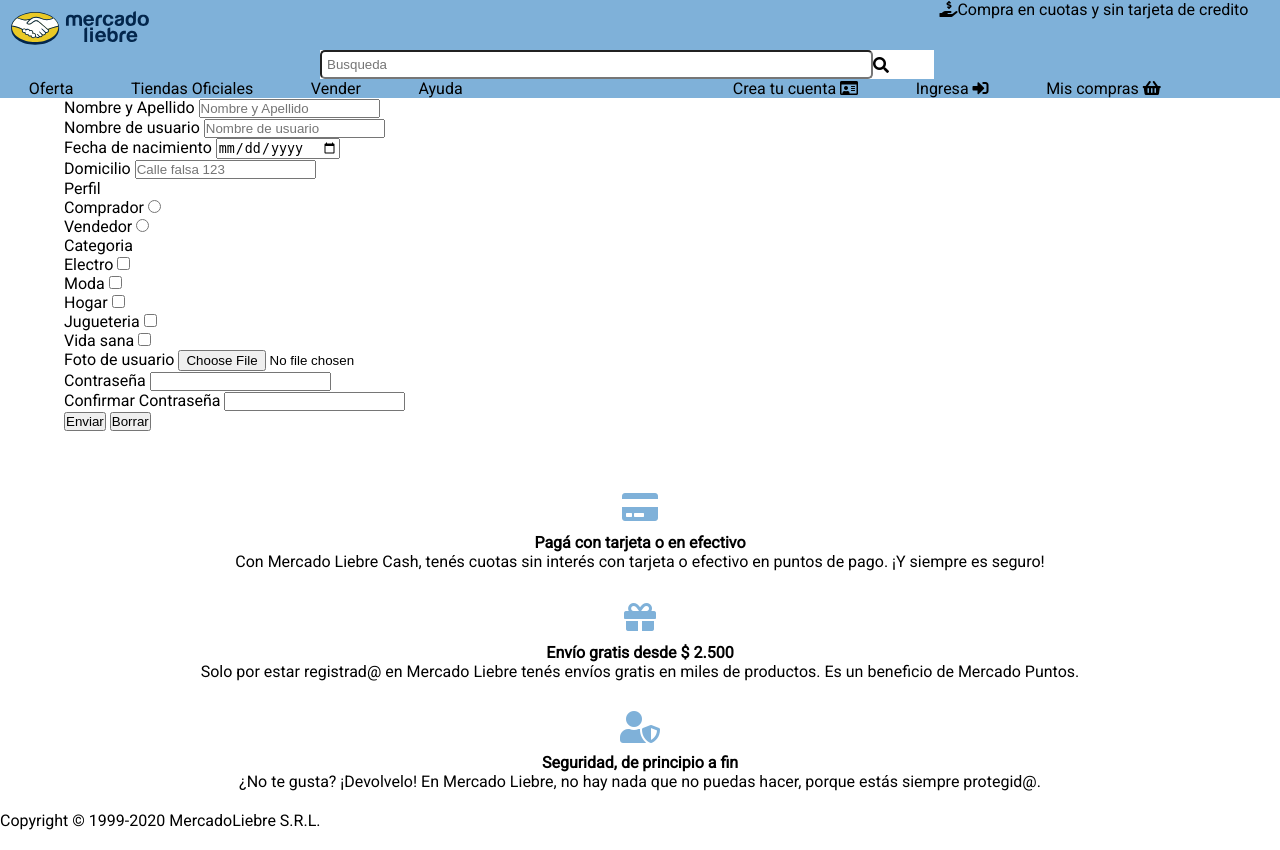
After one commit to javiercordoba97/Grupo_2_dos, a Node server app: template views/register.html in a window 1280 px wide. The commit adds this page. Run offline with Node 20, Linux system fonts and the light colour scheme; the template is opened without the code that fills it, so the values that code supplies are empty.

Commit message:
login y reg

```diff
--- /dev/null
+++ b/views/register.html
@@ -0,0 +1,148 @@
+<!DOCTYPE html>
+<html lang="en">
+
+<head>
+    <meta charset="UTF-8">
+    <meta name="viewport" content="width=device-width, initial-scale=1.0">
+    <title>Mercado Liebre</title>
+    <link rel="stylesheet" href="/css/styles.css">
+    <link rel="preconnect" href="https://fonts.googleapis.com">
+    <link rel="preconnect" href="https://fonts.gstatic.com" crossorigin>
+    <link href="https://fonts.googleapis.com/css2?family=Roboto&display=swap" rel="stylesheet">
+    <link href="https://cdnjs.cloudflare.com/ajax/libs/font-awesome/5.15.3/css/all.min.css" rel="stylesheet" />
+</head>
+
+<body>
+
+    <header>
+        <div class="header1">
+            <div class="marco-logo"><img class="logo" src="img/logo-mercado-liebre.svg" alt=""></div>
+            <div class="busq">
+                <input class="input" type="text" name="Busqueda" placeholder="Busqueda">
+                <i class="fa fa-search"></i>
+            </div>
+            <p class="pago"><i class="fas fa-hand-holding-usd"></i>Compra en cuotas y sin tarjeta de credito</p>
+        </div>
+        <div class="all-nav">
+            <nav>
+                <ul>
+                    <li><a href="#">Oferta</a></li>
+                    <li><a href="#">Tiendas Oficiales</a></li>
+                    <li><a href="#">Vender</a></li>
+                    <li><a href="#">Ayuda</a></li>
+                </ul>
+                <ul>
+                    <li><a href="/register">Crea tu cuenta <i class="far fa-id-card"></i></a></li>
+                    <li><a href="/login">Ingresa <i class="fas fa-sign-in-alt"></i></a></li>
+                    <li><a href="#">Mis compras <i class="fas fa-shopping-basket"></i></a></li>
+                </ul>
+            </nav>
+            <div class="burger-menu">
+                <i class="fas fa-bars"></i>
+            </div>
+        </div>
+    </header>
+
+    <main>
+        <form action="/" method="get" class="reg">
+
+            <div class="r">
+                <label for="na">Nombre y Apellido</label>
+                <input type="text" name="nombre" id="na" placeholder="Nombre y Apellido">
+            </div>
+            <div class="r">
+                <label for="nu">Nombre de usuario</label>
+                <input type="text" name="usuario" id="nu" placeholder="Nombre de usuario">
+            </div>
+            <div class="r">
+                <label for="fecha">Fecha de nacimiento</label>
+                <input type="date" name="nacimiento" id="fecha">
+            </div>
+            <div class="r">
+                <label for="Domicilio">Domicilio</label>
+                <input type="text" name="Domicilio" id="Domicilio" placeholder="Calle falsa 123">
+            </div>
+            <div class="p">
+                <label>Perfil</label>
+                <div class="perfil">
+                    <div class="p">
+                        <label>Comprador</label>
+                        <input class="op" type="radio" name="perfil" id="comp" value="Comprador">
+                    </div>
+                    <div class="p">
+                        <label>Vendedor</label>
+                        <input class="op" type="radio" name="perfil" id="ven" value="Vendedor">
+                    </div>
+                </div>
+            </div>
+            <div class="p">
+                <label>Categoria</label>
+                <div class="perfil">
+                    <div class="p">
+                        <label for="electro">Electro</label>
+                        <input class="op" type="checkbox" name="interes" id="electro" value="electro">
+                    </div>
+                    <div class="p">
+                        <label for="moda">Moda</label>
+                        <input class="op" type="checkbox" name="interes" id="moda" value="moda">
+                    </div>
+                    <div class="p">
+                        <label for="hogar">Hogar</label>
+                        <input class="op" type="checkbox" name="interes" id="hogar" value="hogar">
+                    </div>
+                    <div class="p">
+                        <label for="Jugueteria">Jugueteria</label>
+                        <input class="op" type="checkbox" name="interes" id="Jugueteria" value="Jugueteria">
+                    </div>
+                    <div class="p">
+                        <label for="Vida sana">Vida sana</label>
+                        <input class="op" type="checkbox" name="interes" id="Vida sana" value="Vida sana">
+                    </div>
+                </div>
+            </div>
+            <div class="r">
+                <label for="foto">Foto de usuario</label>
+                <input type="file" name="foto" id="foto">
+            </div>
+            <div class="r">
+                <label for="Contrasenia">Contraseña</label>
+                <input type="password" name="Contrasenia" id="Contrasenia">
+            </div>
+            <div class="r">
+                <label for="confirmarContrasenia">Confirmar Contraseña</label>
+                <input type="password" name="confirmarContrasenia" id="confirmarContrasenia">
+            </div>
+            <div class="button">
+                <button type="submit">Enviar</button>
+                <button type="reset">Borrar</button>
+            </div>
+        </form>
+    </main>
+
+    <footer>
+        <section>
+            <article class="footer">
+                <div class="icono-footer"><i class="fas fa-credit-card"></i></div>
+                <h4>Pagá con tarjeta o en efectivo</h4>
+                <p>Con Mercado Liebre Cash, tenés cuotas sin interés con tarjeta o efectivo en
+                    puntos de pago. ¡Y siempre es seguro!</p>
+            </article>
+            <article class="footer">
+                <div class="icono-footer"><i class="fas fa-gift"></i></div>
+                <h4>Envío gratis desde $ 2.500</h4>
+                <p>Solo por estar registrad@ en Mercado Liebre tenés envíos gratis en miles de
+                    productos. Es un beneficio de Mercado Puntos.</p>
+            </article class="footer">
+            <article>
+                <div class="icono-footer"><i class="fas fa-user-shield"></i></div>
+                <h4>Seguridad, de principio a fin</h4>
+                <p>¿No te gusta? ¡Devolvelo! En Mercado Liebre, no hay nada que no puedas hacer,
+                    porque estás siempre protegid@.</p>
+            </article>
+            <p class="copyright">Copyright © 1999-2020 MercadoLiebre S.R.L.</p>
+        </section>
+    </footer>
+
+</body>
+
+</html>
```
Also changed, not shown: views/home.html (+13 -9 lines), views/login.html (added, +90 -0 lines).
